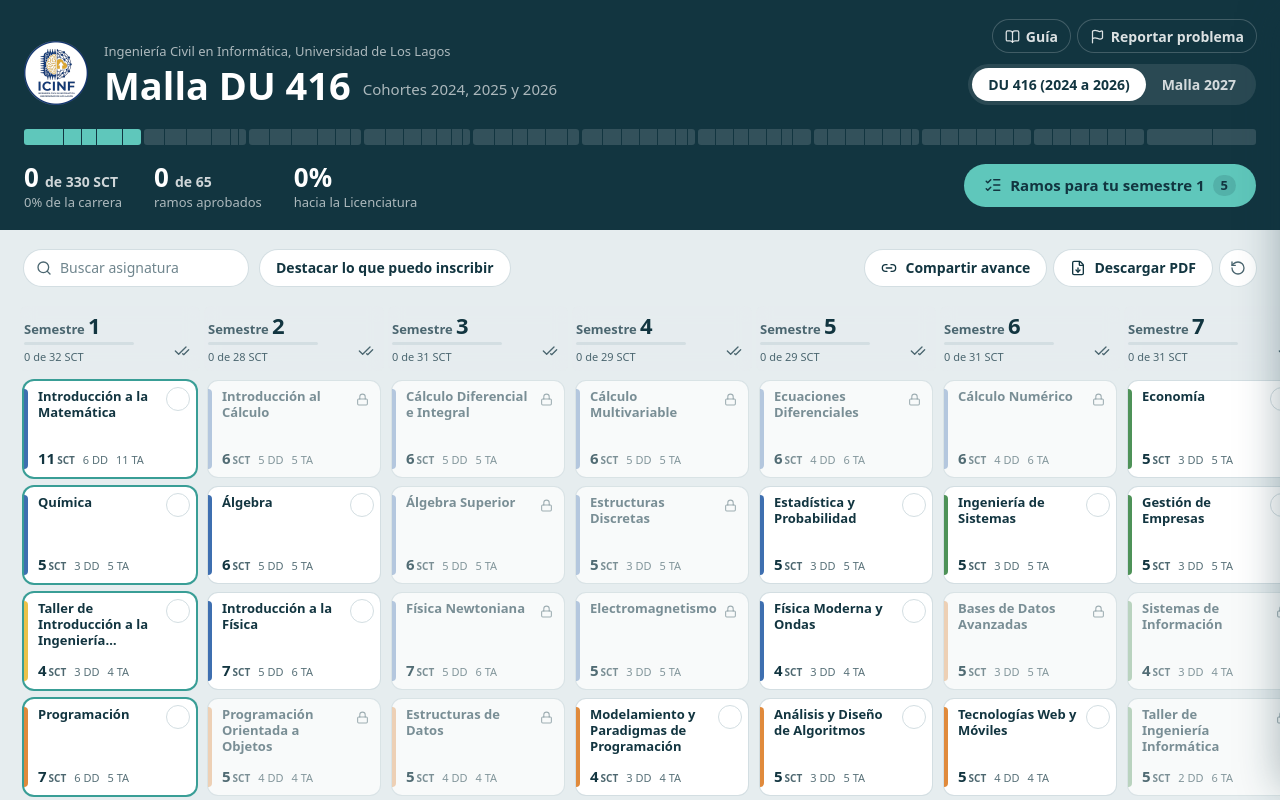
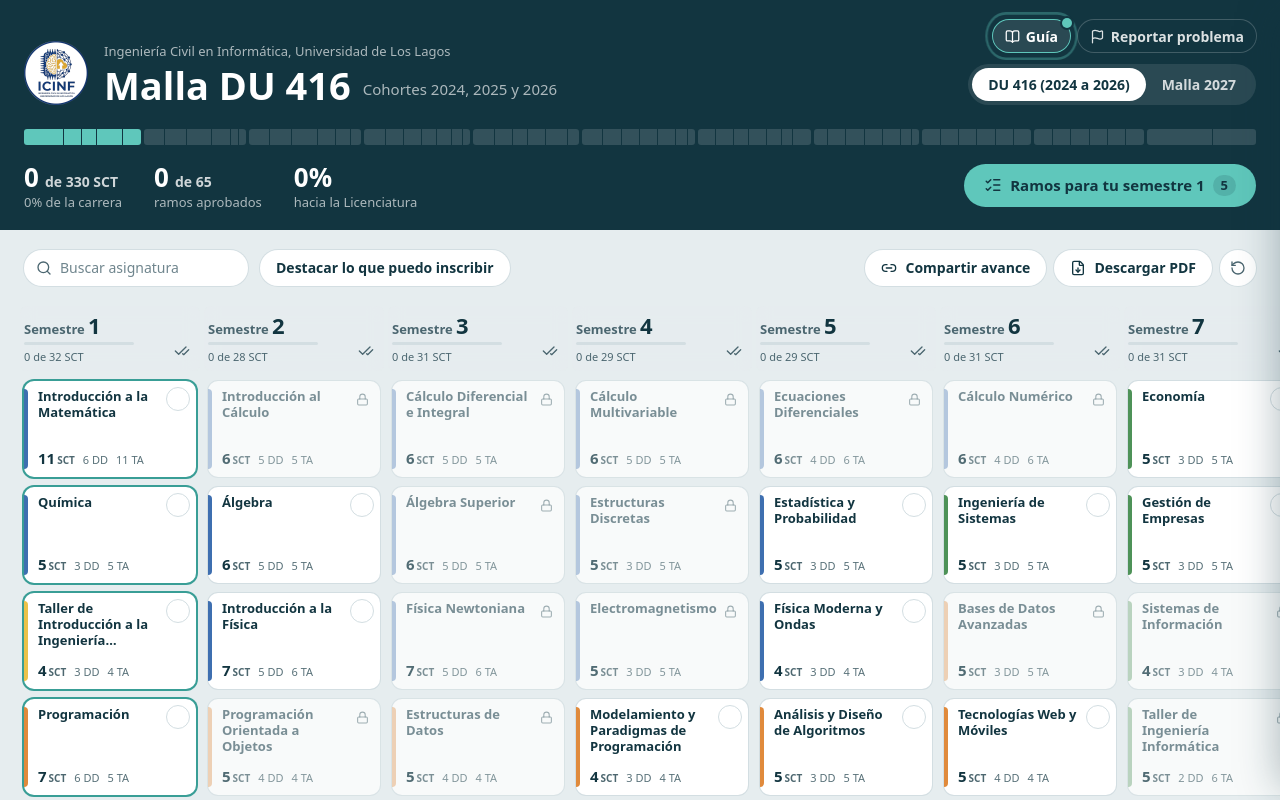
Before and after one commit to Vikktor93/malla-icinf-ulagos, a React (Vite) app: page / in a window 1280 px wide. Both pictures are taken after a click on the button 406 px from the left and 558 px from the top of the page. Shown: the top 800 px of the page. Built offline with nearby package versions, Linux system fonts and the light colour scheme.

Commit message:
Nueva animación en el botón Guía hasta que se abre por primera vez

```diff
--- a/src/App.tsx
+++ b/src/App.tsx
@@ -32,6 +32,23 @@ function Plataforma({ prog, malla }: { prog: ReturnType<typeof useProgreso>; mal
   const [generandoPDF, setGenerandoPDF] = useState(false)
   const [dialogoPDF, setDialogoPDF] = useState(false)
   const [guia, setGuia] = useState(false)
+  // El botón Guía se anima hasta que el estudiante la abre por primera vez
+  const [guiaVista, setGuiaVista] = useState(() => {
+    try {
+      return localStorage.getItem('icinf:guia-vista') === '1'
+    } catch {
+      return false
+    }
+  })
+  const abrirGuia = () => {
+    setGuia(true)
+    setGuiaVista(true)
+    try {
+      localStorage.setItem('icinf:guia-vista', '1')
+    } catch {
+      /* noop */
+    }
+  }
   const [reportar, setReportar] = useState(false)
   const [nombre, setNombre] = useState(() => {
     try {
@@ -143,10 +160,15 @@ function Plataforma({ prog, malla }: { prog: ReturnType<typeof useProgreso>; mal
             <nav className="flex gap-2" aria-label="Ayuda">
               <button
                 type="button"
-                onClick={() => setGuia(true)}
-                className="flex h-8 items-center gap-1.5 rounded-full px-3 text-[14px] font-semibold text-white/85 ring-1 ring-white/20 transition-colors hover:bg-white/10 hover:text-white"
+                onClick={abrirGuia}
+                className={`relative flex h-8 items-center gap-1.5 rounded-full px-3 text-[14px] font-semibold transition-colors hover:bg-white/10 hover:text-white ${
+                  guiaVista ? 'text-white/85 ring-1 ring-white/20' : 'halo-guia bg-white/10 text-white ring-1 ring-[#5fc7bb]'
+                }`}
               >
                 <BookOpen size={15} /> Guía
+                {!guiaVista && (
+                  <span aria-hidden className="absolute -top-0.5 -right-0.5 size-2.5 rounded-full bg-[#5fc7bb] ring-2 ring-mar" />
+                )}
               </button>
               <button
                 type="button"
--- a/src/index.css
+++ b/src/index.css
@@ -60,3 +60,33 @@ body {
     transition-duration: 0ms !important;
   }
 }
+
+/* Halo del botón Guía: invita a abrirla hasta la primera vez que se usa */
+@keyframes halo {
+  0% {
+    transform: scale(1);
+    opacity: 0.8;
+  }
+  70%,
+  100% {
+    transform: scale(1.25, 1.6);
+    opacity: 0;
+  }
+}
+
+.halo-guia::before {
+  content: '';
+  position: absolute;
+  inset: 0;
+  border-radius: 9999px;
+  box-shadow: 0 0 0 2px #5fc7bb;
+  animation: halo 2.2s ease-out infinite;
+  pointer-events: none;
+}
+
+@media (prefers-reduced-motion: reduce) {
+  .halo-guia::before {
+    animation: none;
+    opacity: 1;
+  }
+}
```
